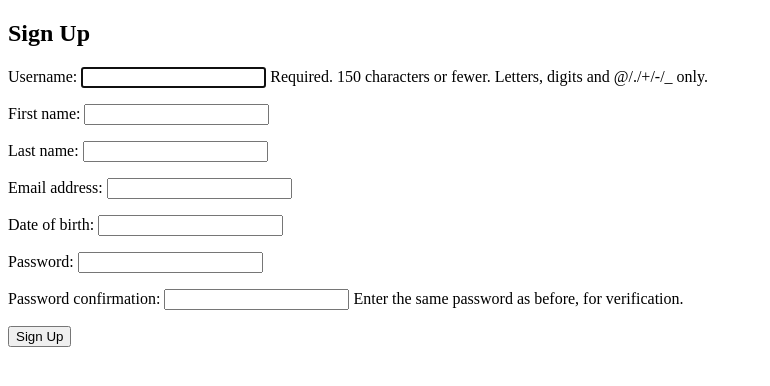
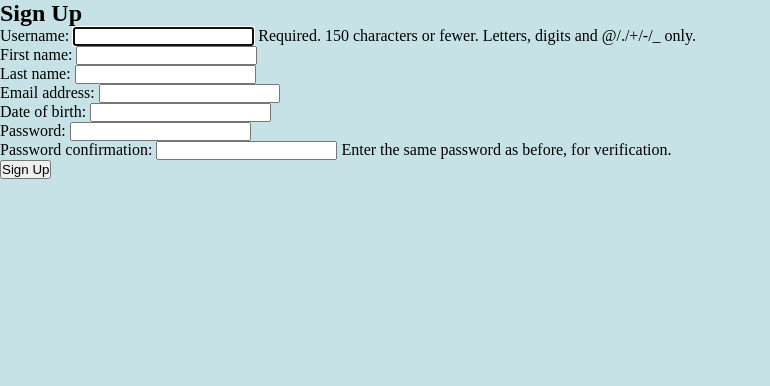
Before and after one commit to xValmearx/shadow_of_brimestone_webapp, a Django app: page /accounts/signup/ in a window 1280 px wide. Shown: the top 386 px of the page, without its empty margins (0-770 px from the left). Run offline with Django 5.2, Linux system fonts and the light colour scheme.

Commit message:
added in custom html tag for navbar, navbar can now log user out correctly and matches custom css

```diff
--- a/django_project/settings.py
+++ b/django_project/settings.py
@@ -123,6 +123,10 @@ USE_TZ = True
 
 STATIC_URL = 'static/'
 
+STATICFILES_DIRS = [
+    BASE_DIR / "static",   # project-wide static folder
+]
+
 
 
 # Delcare is the custom user model that Django should use.
--- /dev/null
+++ b/static/css/base.css
@@ -0,0 +1,113 @@
+/* Reset */
+*{
+    margin: 0;
+    padding: 0;
+    box-sizing: border-box;
+}
+
+
+/* Custom varibles to keep website consistant  */
+:root{
+  --main-color: #ffffff;
+  --secondary-color:#1A4A5A;
+  --thrid-color:#bfe79e;
+  --light-blue:#58bff7;
+  --dark-blue:#0E2C40;
+  --side-margin:20vw;
+
+  --background-color: rgb(199, 226, 231);
+
+  --large-card-margin:3%;
+
+}
+
+/* Hide x-axis over flow */
+html, body {
+    overflow-x: hidden;
+    background-color: var(--background-color);
+
+    overflow-y: scroll;        /* Keeps scrolling */
+    scrollbar-width: none;     /* Firefox */
+}
+
+
+
+body::-webkit-scrollbar {
+    display: none;            /* Chrome, Edge, Safari */
+}
+
+
+
+
+/* Navbar Code --------------------------------------------------------- */
+.navbar {
+
+    width:100%;
+    height: 10vh;
+    padding: 15px 30px;
+
+
+    display: flex;
+    justify-content: space-between;
+    align-items: center;
+
+    z-index: 1;
+
+
+    position: fixed;
+    background-color: var(--main-color);
+
+    border-bottom: 2px solid rgb(231, 229, 229);
+    border-radius: 5px;
+
+}
+
+.nav_logo {
+    color: var(--white);
+    font-size: 24px;
+    font-weight: bold;
+}
+
+.nav-links {
+    list-style: none;
+    display: flex;
+    gap: 25px;
+}
+
+.nav-links li a {
+    color: var(--white);
+    text-decoration: none;
+    font-size: 16px;
+    transition: 0.3s;
+}
+
+.nav-links li a:hover {
+    color: var(--light-blue);
+}
+
+/* Make logout button look like nav links */
+.nav-links li button.nav-link-btn {
+    background: none;
+    border: none;
+    padding: 0;
+    margin: 0;
+
+    font: inherit;           /* inherit font family, weight, size */
+    color: var(--white);
+    text-decoration: none;
+    font-size: 16px;
+    cursor: pointer;
+
+    transition: 0.3s;
+}
+
+/* Hover matches <a> hover */
+.nav-links li button.nav-link-btn:hover {
+    color: var(--light-blue);
+}
+
+.nav-spacer{
+    height: 10vh;
+    width: 100%;
+}
+/* Navbar Code End --------------------------------------------------------- */
--- /dev/null
+++ b/static/js/base.js
@@ -0,0 +1,26 @@
+class NavBar extends HTMLElement {
+  constructor() {
+    super();
+
+    const logoutUrl = this.getAttribute("logout-url");
+    const csrfToken = this.getAttribute("csrf-token");
+
+    this.innerHTML = `
+      <nav class="navbar">
+          <div class="nav_logo">Testing Components</div>
+          <ul class="nav-links">
+              <li><a href="#">Home</a></li>
+              <li>
+                <form action="${logoutUrl}" method="POST">
+                  <input type="hidden" name="csrfmiddlewaretoken" value="${csrfToken}">
+                  <button type="submit" class="nav-link-btn">Logout</button>
+                </form>
+              </li>
+          </ul>
+      </nav>
+      <div class="nav-spacer"></div>
+    `;
+  }
+}
+
+customElements.define('nav-bar', NavBar);
--- a/templates/base.html
+++ b/templates/base.html
@@ -1,6 +1,12 @@
+{% load static %}
+
+
 <!Doctype html>
 <html>
   <head>
+
+    <link rel="stylesheet" href="{% static 'css/base.css' %}">
+
     <meta charset = "utf-8">
     <title>
 
@@ -9,11 +15,25 @@
       {% endblock title %}
     </title>
   </head>
+  <header>
+
+    {% if user.is_authenticated %}
+      <nav-bar logout-url="{% url 'logout' %}" csrf-token="{{ csrf_token }}"></nav-bar>
+
+    {% endif %}
+  </header>
   <body>
     <main>
+
+
+
       {% block content %}
       Stuff Goes Here
       {% endblock content %}
     </main>
+
+
+    <!-- JS files here -->
+    <script src="{% static 'js/base.js' %}"></script>
   </body>
 </html>
--- a/templates/home.html
+++ b/templates/home.html
@@ -4,9 +4,4 @@
 
 {% block content %}
 this is the home page
-
-<form action="{% url 'logout' %}" method="post">
-    {% csrf_token %}
-    <button type="submit">Logout</button>
-</form>
 {% endblock content %}
```
Also changed, not shown: db.sqlite3.
